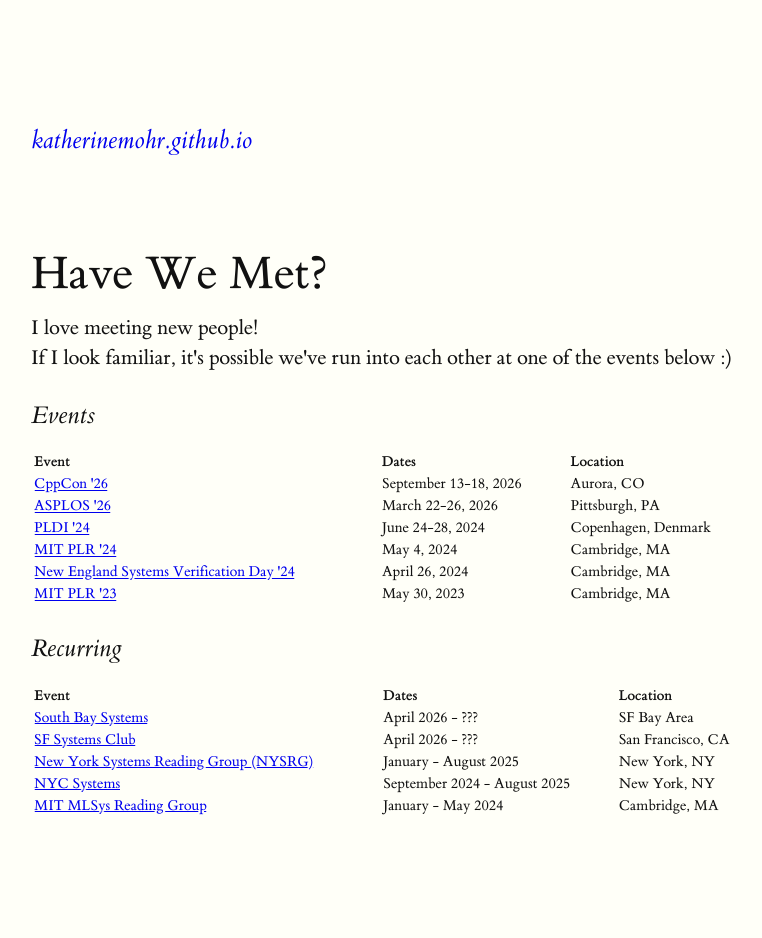
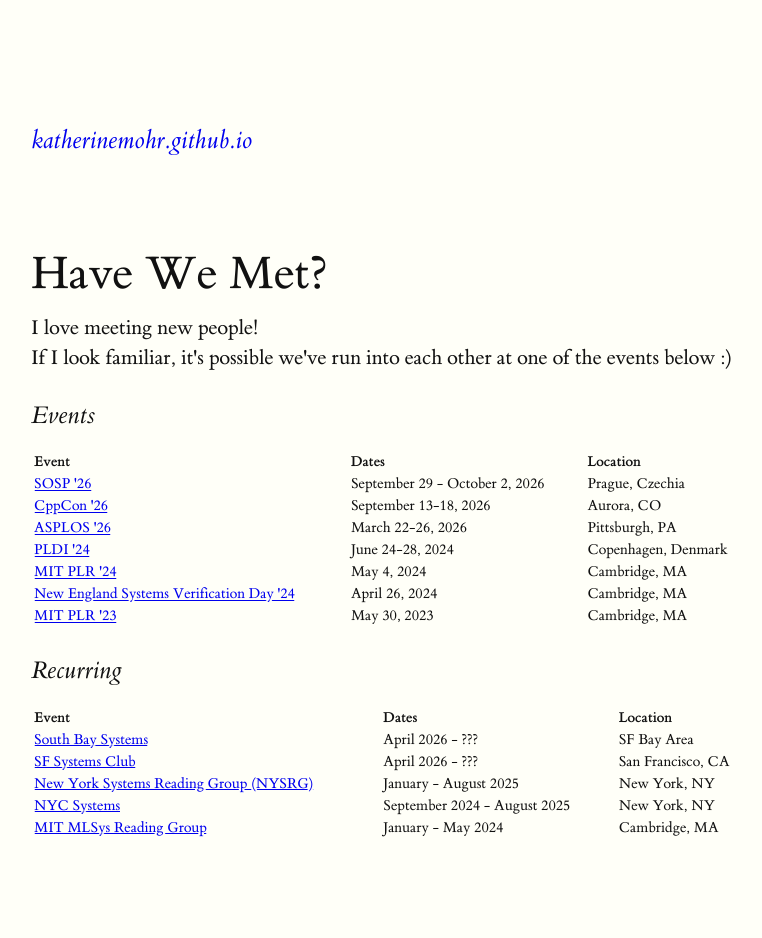
Before and after one commit to katherinemohr/katherinemohr.github.io, a Jekyll site: the page built from _other/have-we-met.html, in a window 1280 px wide. Shown: the whole page, without its empty margins (129-891 px from the left). Built offline with Jekyll 4.4.1, drawn with Linux system fonts in a browser that asks for light colours; before the commit the page ends 916 px from its top, so only the background shows below that.

Commit message:
manifesting

```diff
--- a/_data/have_we_met.yml
+++ b/_data/have_we_met.yml
@@ -11,6 +11,12 @@
 #   notes: "Notes"
 #   site: "https://example.com"
 #   type: "event"
+
+- event: "SOSP '26"
+  dates: "September 29 - October 2, 2026"
+  sort_date: "2026-09-29"
+  location: "Prague, Czechia"
+  site: "https://sigops.org/s/conferences/sosp/2026/"
 
 - event: "PLDI '24"
   dates: "June 24-28, 2024"
```
